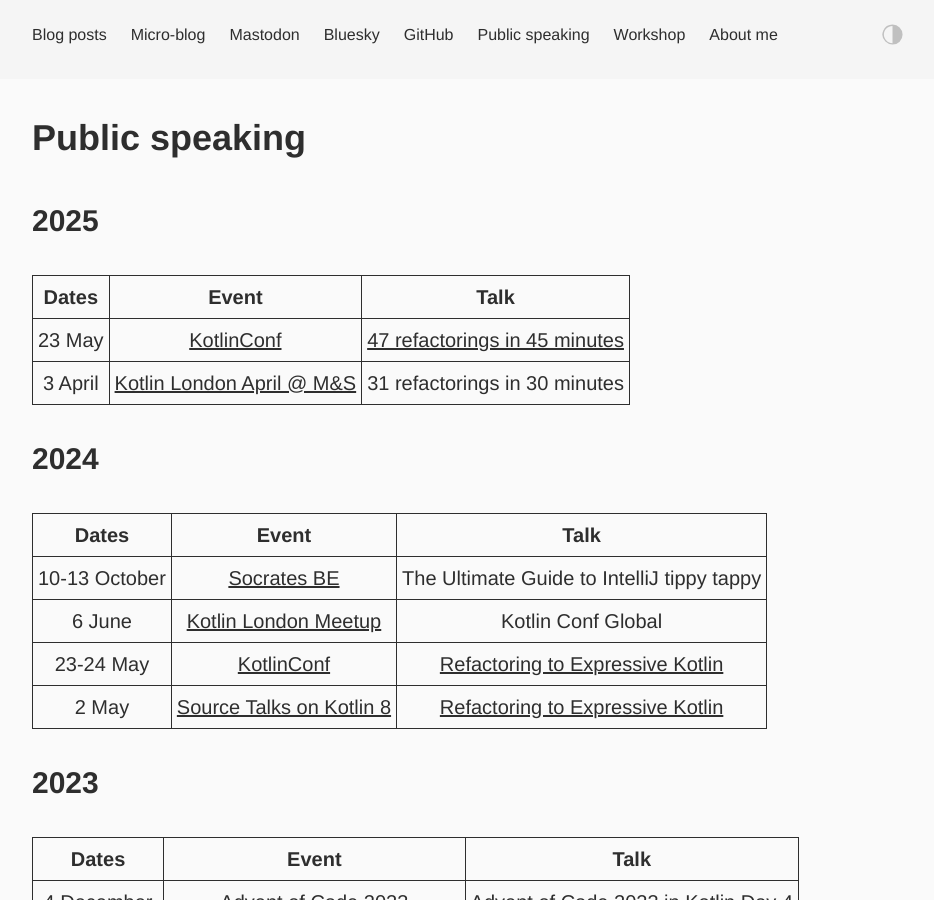
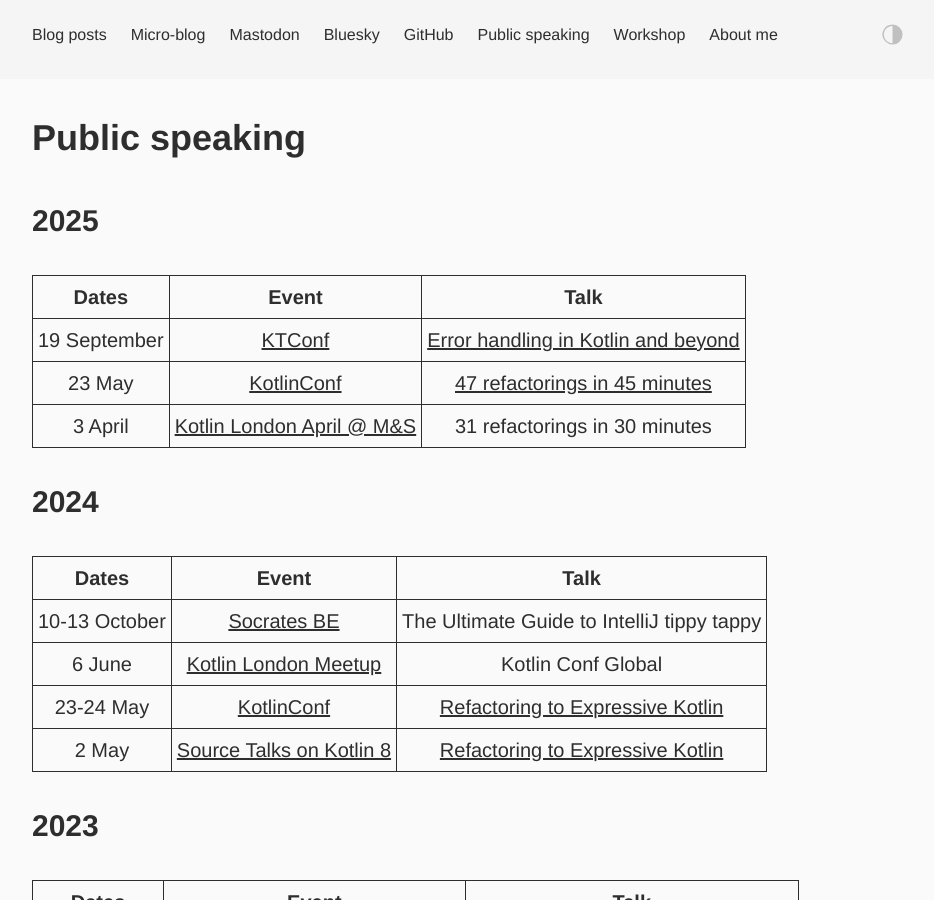
Before and after one commit to dkandalov/dkandalov.github.io, a Jekyll site: the page built from public-speaking.md, in a window 1280 px wide and 900 px high. Shown: the whole window, without its empty margins (160-1094 px from the left). Built offline with Jekyll 4.4.1, drawn with Linux system fonts in a browser that asks for light colours.

Commit message:
updated public speaking

```diff
--- a/public-speaking.md
+++ b/public-speaking.md
@@ -8,6 +8,7 @@ permalink: public-speaking
 
 | Dates   | Event                                                                               | Talk                                                                                  |
 |---------|-------------------------------------------------------------------------------------|---------------------------------------------------------------------------------------|
+| 19 September | [KTConf](https://ktconf.be)                                                | [Error handling in Kotlin and beyond](https://ktconf.be/speakers/dmitry-kandalov) |
 | 23 May  | [KotlinConf](https://kotlinconf.com)                                                | [47 refactorings in 45 minutes](https://www.youtube.com/watch?v=SwNTpgp262o) |
 | 3 April | [Kotlin London April @ M&S](https://www.meetup.com/kotlin-london/events/306456259/) | 31 refactorings in 30 minutes                                                         |
 {:.post-table}
```
